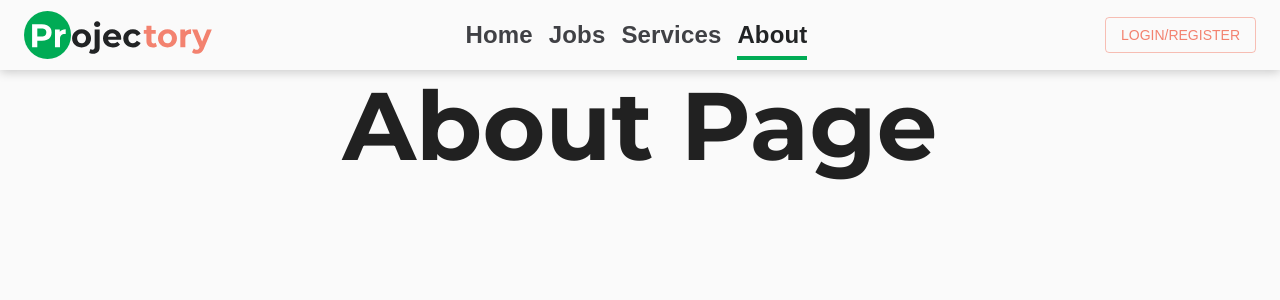
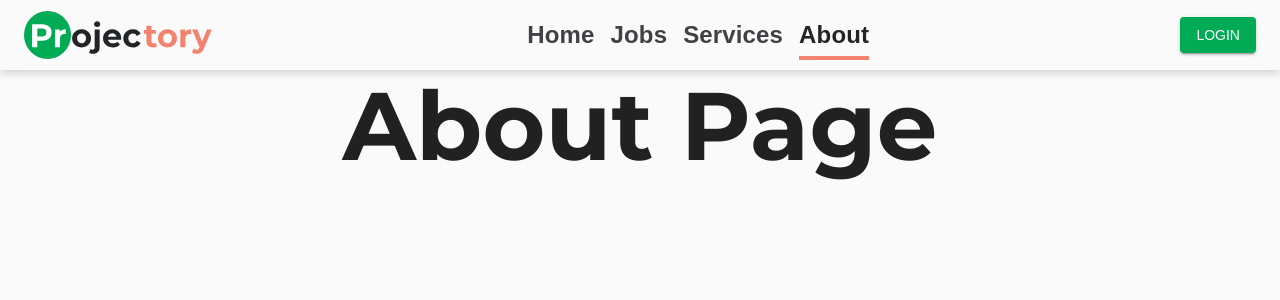
Before and after one commit to arif-aman/projectory-frontend, a React (Vite) app: page /about in a window 1280 px wide. Shown: the top 300 px of the page. Built offline with nearby package versions, Linux system fonts and the light colour scheme; no server answers; a web font is replaced by a local one.

Commit message:
header responsive fix, link fix header

```diff
--- a/src/components/Header/Header.css
+++ b/src/components/Header/Header.css
@@ -1,3 +1,8 @@
+.logo {
+  min-width: 5rem;
+  max-width: 12rem;
+}
+
 .header__menu {
   font-size: 1.8rem;
   display: none;
@@ -9,14 +14,13 @@
 .header__list {
   display: flex;
   list-style: none;
-  padding-right: 2rem;
 }
 
 .header__list li {
   margin-right: 1rem;
 }
 
-.header__list li:nth-child(5) {
+.header__list li:nth-child(4) {
   margin-right: 0;
 }
 
@@ -39,7 +43,7 @@
   height: 0.25rem;
   left: 0;
   top: 2.2rem;
-  background-color: var(--primary-color);
+  background-color: var(--secondary-color);
 }
 
 .show {
@@ -47,9 +51,12 @@
 }
 
 @media screen and (max-width: 850px) {
+  .logo {
+    max-width: 8rem;
+  }
+
   .header__menu {
     display: block;
-    padding-right: 2rem;
   }
 
   .header__list {
--- a/src/components/Header/Header.jsx
+++ b/src/components/Header/Header.jsx
@@ -37,14 +37,14 @@ const Header = () => {
 
   return (
     <Container maxWidth="lg">
-      <Box display="flex" justifyContent="space-between" alignItems="center" flexWrap="wrap">
+      <Box display="flex" justifyContent="space-between" alignItems="center">
         <Box
-          maxWidth="12rem"
           maxHeight="70px"
           height="70px"
           display="flex"
           justifyContent="center"
           alignItems="center"
+          className="logo"
           onClick={() => history.push("/")}
         >
           <img src={logo} alt="logo" width="100%" style={{ cursor: "pointer" }} />
@@ -98,8 +98,8 @@ const Header = () => {
             </Box>
           ) : (
             <Box>
-              <Button variant="outlined" color="secondary" onClick={() => history.push("/auth")}>
-                Login/Register
+              <Button variant="contained" color="primary" onClick={() => history.push("/auth")}>
+                Login
               </Button>
             </Box>
           )}
--- a/src/components/Header/ProfileMenu.jsx
+++ b/src/components/Header/ProfileMenu.jsx
@@ -33,7 +33,7 @@ const ProfileMenu = () => {
         <MenuItem
           onClick={() => {
             setAnchorEl(null);
-            history.push(`user-profile/${uid}`);
+            history.push(`/user-profile/${uid}`);
           }}
         >
           Profile
--- a/src/pages/jobs/Jobs.jsx
+++ b/src/pages/jobs/Jobs.jsx
@@ -48,7 +48,7 @@ const Jobs = () => {
           flexWrap="wrap"
           mt={5}
           flex="80%"
-          minWidth="400px"
+          minWidth="300px"
         >
           {jobs && jobs.length > 0 ? (
             jobs.map((job, idx) => <JobCard job={job} key={idx} />)
--- a/src/pages/services/Services.jsx
+++ b/src/pages/services/Services.jsx
@@ -53,7 +53,7 @@ const Services = () => {
           gridGap={15}
           mt={5}
           flex="80%"
-          minWidth="400px"
+          minWidth="300px"
         >
           {services && services.length > 0 ? (
             services.map((service, idx) => (
--- a/src/pages/users/UserProfile.jsx
+++ b/src/pages/users/UserProfile.jsx
@@ -97,7 +97,7 @@ const UserProfile = () => {
       {uid && uid === userId && <UserLinks uid={uid} userId={userId} />}
 
       <Box display="flex" justifyContent="center" flexWrap="wrap" gridGap={15} mt={3}>
-        <Box flex={35} minWidth="350px">
+        <Box flex={35} minWidth="300px">
           {/* ------------------ user img with location join date ------------------ */}
           <Box
             display="flex"
```
